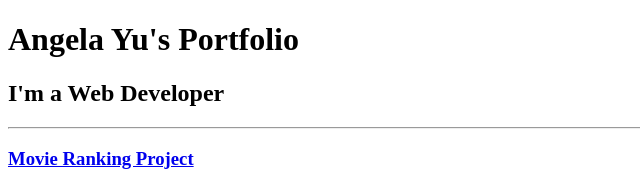
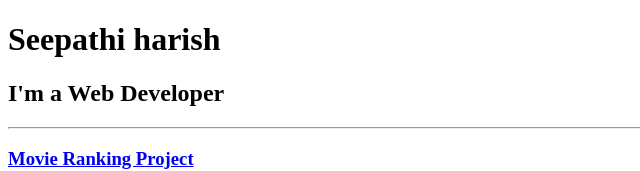
Before and after one commit to HarishSeepathi/Home-profolio, a plain HTML site: page solution.html in a window 1280 px wide. Shown: the top 171 px of the page, without its empty margins (0-640 px from the left). Drawn offline with Linux system fonts and the light colour scheme.

Commit message:
Update solution.html

```diff
--- a/solution.html
+++ b/solution.html
@@ -3,11 +3,11 @@
 
 <head>
   <meta charset="UTF-8">
-  <title>Angela's Portfolio</title>
+  <title>Seepathi harish</title>
 </head>
 
 <body>
-  <h1>Angela Yu's Portfolio</h1>
+  <h1>Seepathi harish</h1>
   <h2>I'm a Web Developer</h2>
   <hr />
   <h3><a href="./public/movie-ranking.html">Movie Ranking Project</a></h3>
```
